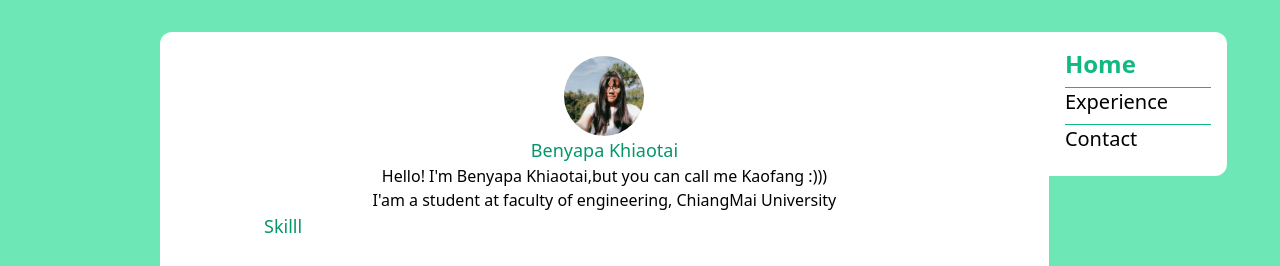
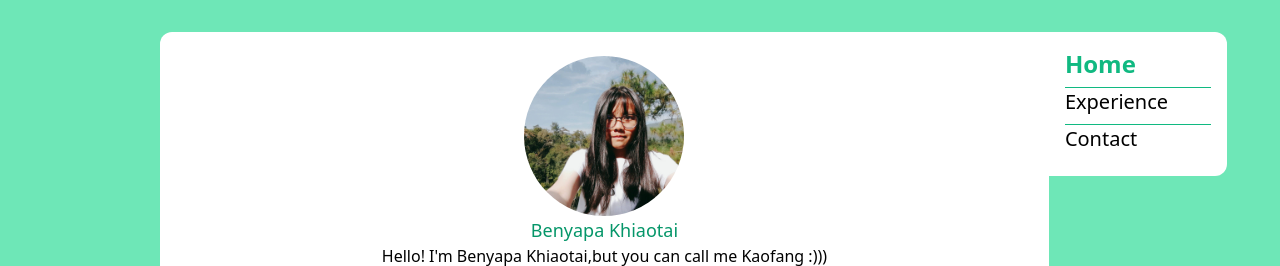
Before and after one commit to cpe-cmu-261207/lab-01-benyaKH, a plain HTML site: page index.html in a window 1280 px wide. Shown: the top 266 px of the page. Drawn offline with nearby package versions, Linux system fonts and the light colour scheme.

Commit message:
change size

```diff
--- a/index.html
+++ b/index.html
@@ -15,7 +15,7 @@
     <div class="bg-white p-6 w-10/12 mx-auto rounded-l-xl ">
       <div class="flex justify-between">
         <div class="h-20 w-20"></div>
-        <img class="w-20 h-20 rounded-full" src="img/me.jpg">
+        <img class="w-40 h-40 rounded-full" src="img/me.jpg">
         <div class="h-20 w-20"></div>
       </div>
       <p class="text-center text-lg font-medium text-green-600">Benyapa Khiaotai</p>
```
